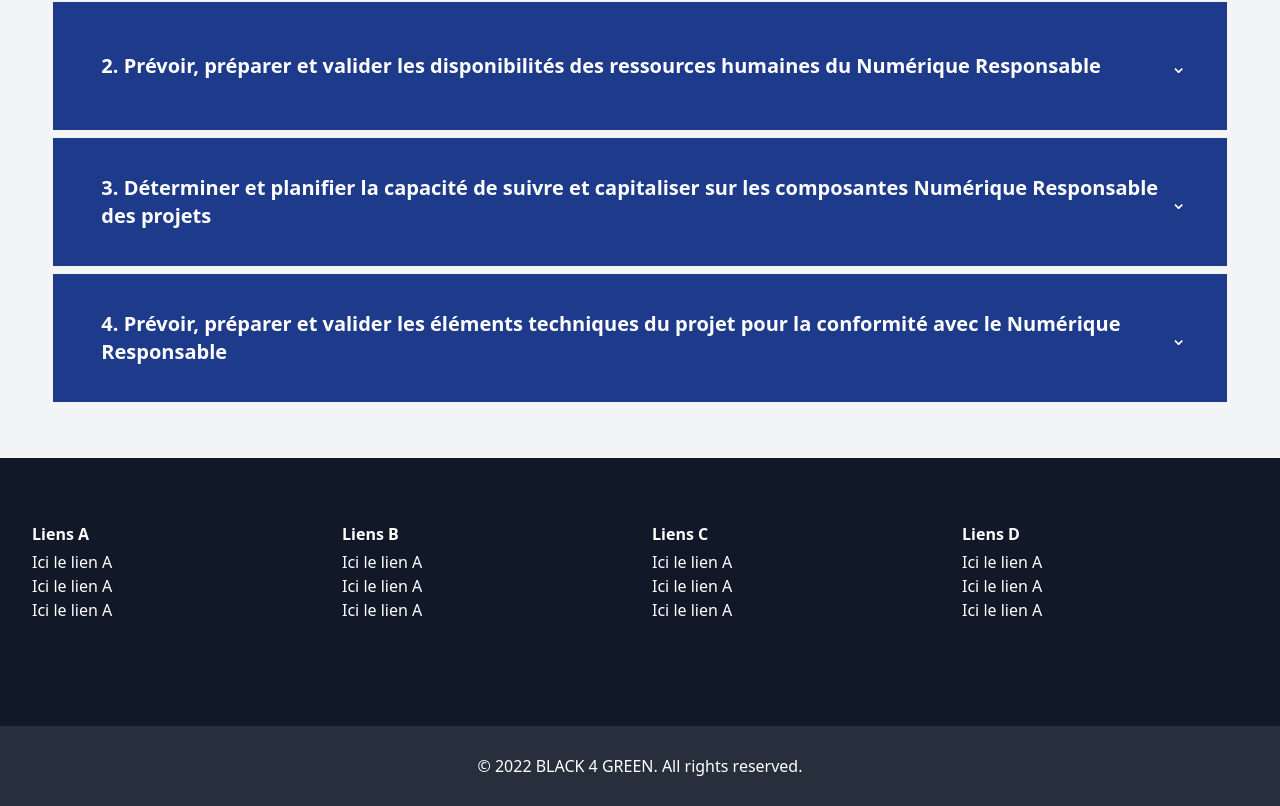
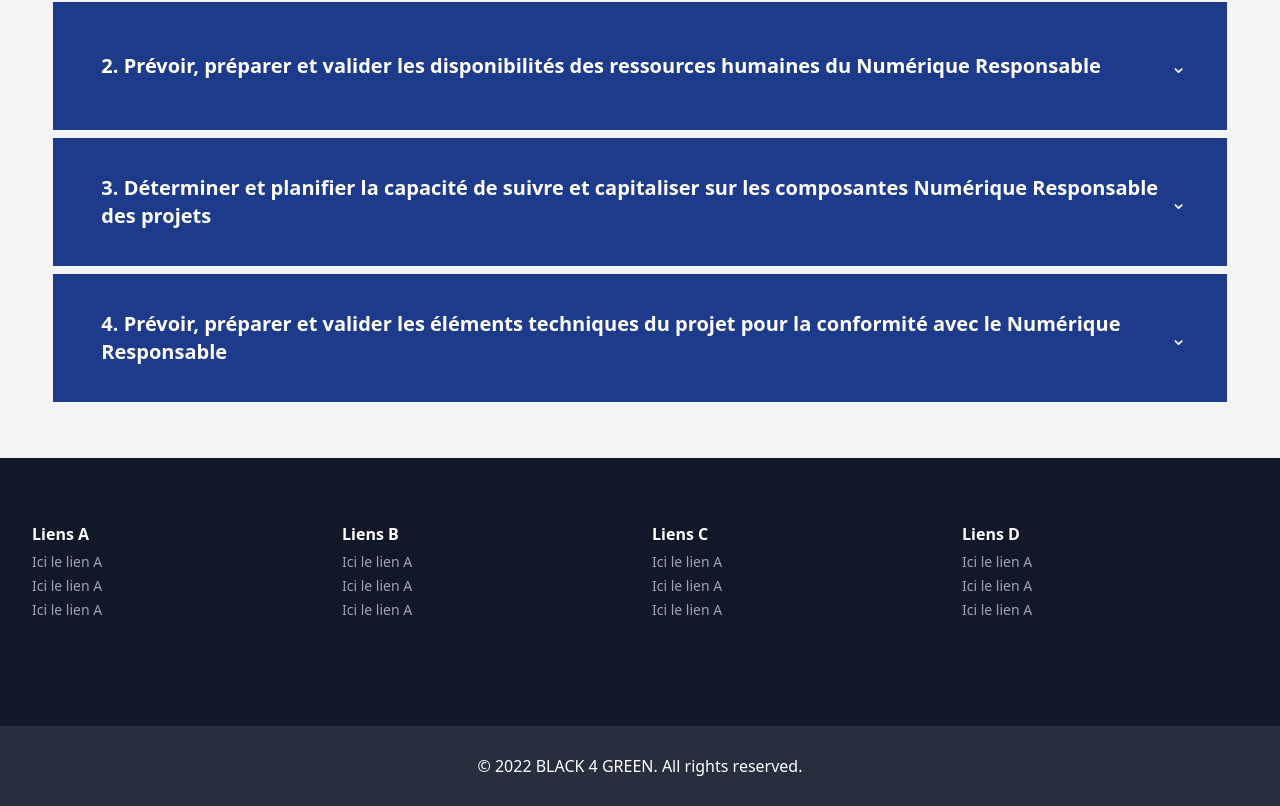
Before and after one commit to GillesCedric/Black4Green, a Next.js app: page /panier in a window 1280 px wide. Shown: the part 4166-4972 px from the top of the page. Built offline with nearby package versions, Linux system fonts and the light colour scheme.

Commit message:
Modification du footer

```diff
--- a/src/components/Footer.tsx
+++ b/src/components/Footer.tsx
@@ -7,28 +7,25 @@ const Footer: NextComponentType = () => {
 		<div className="grid grid-cols-1 sm:grid-cols-3 lg:grid-cols-4 gap-6 sm:px-8 px-5 py-16">
 			<ul>
 				<li><h1 className="mb-1 font-semibold">Liens A</h1></li>
-				<li>
+				<li className="text-gray-400 hover:text-blue-500 duration-300
+          text-sm cursor-pointer leading-6">
 					<Link
-						className="text-gray-400 hover:text-blue-500 duration-300
-          text-sm cursor-pointer leading-6"
 						href="#"
 					>
 						Ici le lien A
 					</Link>
 				</li>
-				<li>
+				<li className="text-gray-400 hover:text-blue-500 duration-300
+          text-sm cursor-pointer leading-6">
 					<Link
-						className="text-gray-400 hover:text-blue-500 duration-300
-          text-sm cursor-pointer leading-6"
 						href="#"
 					>
 						Ici le lien A
 					</Link>
 				</li>
-				<li>
+				<li className="text-gray-400 hover:text-blue-500 duration-300
+          text-sm cursor-pointer leading-6">
 					<Link
-						className="text-gray-400 hover:text-blue-500 duration-300
-          text-sm cursor-pointer leading-6"
 						href="#"
 					>
 						Ici le lien A
@@ -37,28 +34,25 @@ const Footer: NextComponentType = () => {
 			</ul>
 			<ul>
 				<li><h1 className="mb-1 font-semibold">Liens B</h1></li>
-				<li>
+				<li className="text-gray-400 hover:text-blue-500 duration-300
+          text-sm cursor-pointer leading-6">
 					<Link
-						className="text-gray-400 hover:text-blue-500 duration-300
-          text-sm cursor-pointer leading-6"
 						href="#"
 					>
 						Ici le lien A
 					</Link>
 				</li>
-				<li>
+				<li className="text-gray-400 hover:text-blue-500 duration-300
+          text-sm cursor-pointer leading-6">
 					<Link
-						className="text-gray-400 hover:text-blue-500 duration-300
-          text-sm cursor-pointer leading-6"
 						href="#"
 					>
 						Ici le lien A
 					</Link>
 				</li>
-				<li>
+				<li className="text-gray-400 hover:text-blue-500 duration-300
+          text-sm cursor-pointer leading-6">
 					<Link
-						className="text-gray-400 hover:text-blue-500 duration-300
-          text-sm cursor-pointer leading-6"
 						href="#"
 					>
 						Ici le lien A
@@ -67,28 +61,25 @@ const Footer: NextComponentType = () => {
 			</ul>
 			<ul>
 				<li><h1 className="mb-1 font-semibold">Liens C</h1></li>
-				<li>
+				<li className="text-gray-400 hover:text-blue-500 duration-300
+          text-sm cursor-pointer leading-6">
 					<Link
-						className="text-gray-400 hover:text-blue-500 duration-300
-          text-sm cursor-pointer leading-6"
 						href="#"
 					>
 						Ici le lien A
 					</Link>
 				</li>
-				<li>
+				<li className="text-gray-400 hover:text-blue-500 duration-300
+          text-sm cursor-pointer leading-6">
 					<Link
-						className="text-gray-400 hover:text-blue-500 duration-300
-          text-sm cursor-pointer leading-6"
 						href="#"
 					>
 						Ici le lien A
 					</Link>
 				</li>
-				<li>
+				<li className="text-gray-400 hover:text-blue-500 duration-300
+          text-sm cursor-pointer leading-6">
 					<Link
-						className="text-gray-400 hover:text-blue-500 duration-300
-          text-sm cursor-pointer leading-6"
 						href="#"
 					>
 						Ici le lien A
@@ -97,28 +88,25 @@ const Footer: NextComponentType = () => {
 			</ul>
 			<ul>
 				<li><h1 className="mb-1 font-semibold">Liens D</h1></li>
-				<li>
+				<li className="text-gray-400 hover:text-blue-500 duration-300
+          text-sm cursor-pointer leading-6">
 					<Link
-						className="text-gray-400 hover:text-blue-500 duration-300
-          text-sm cursor-pointer leading-6"
 						href="#"
 					>
 						Ici le lien A
 					</Link>
 				</li>
-				<li>
+				<li className="text-gray-400 hover:text-blue-500 duration-300
+          text-sm cursor-pointer leading-6">
 					<Link
-						className="text-gray-400 hover:text-blue-500 duration-300
-          text-sm cursor-pointer leading-6"
 						href="#"
 					>
 						Ici le lien A
 					</Link>
 				</li>
-				<li>
+				<li className="text-gray-400 hover:text-blue-500 duration-300
+          text-sm cursor-pointer leading-6">
 					<Link
-						className="text-gray-400 hover:text-blue-500 duration-300
-          text-sm cursor-pointer leading-6"
 						href="#"
 					>
 						Ici le lien A
```
